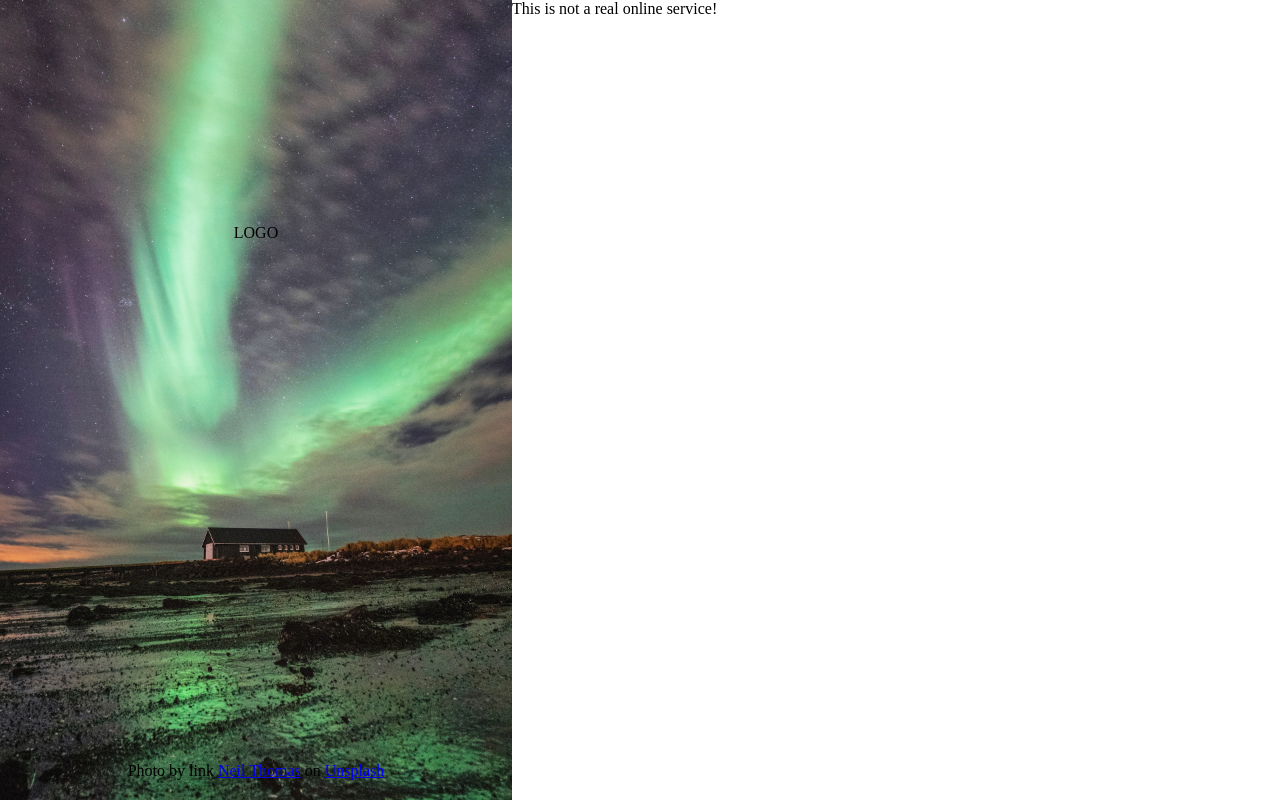
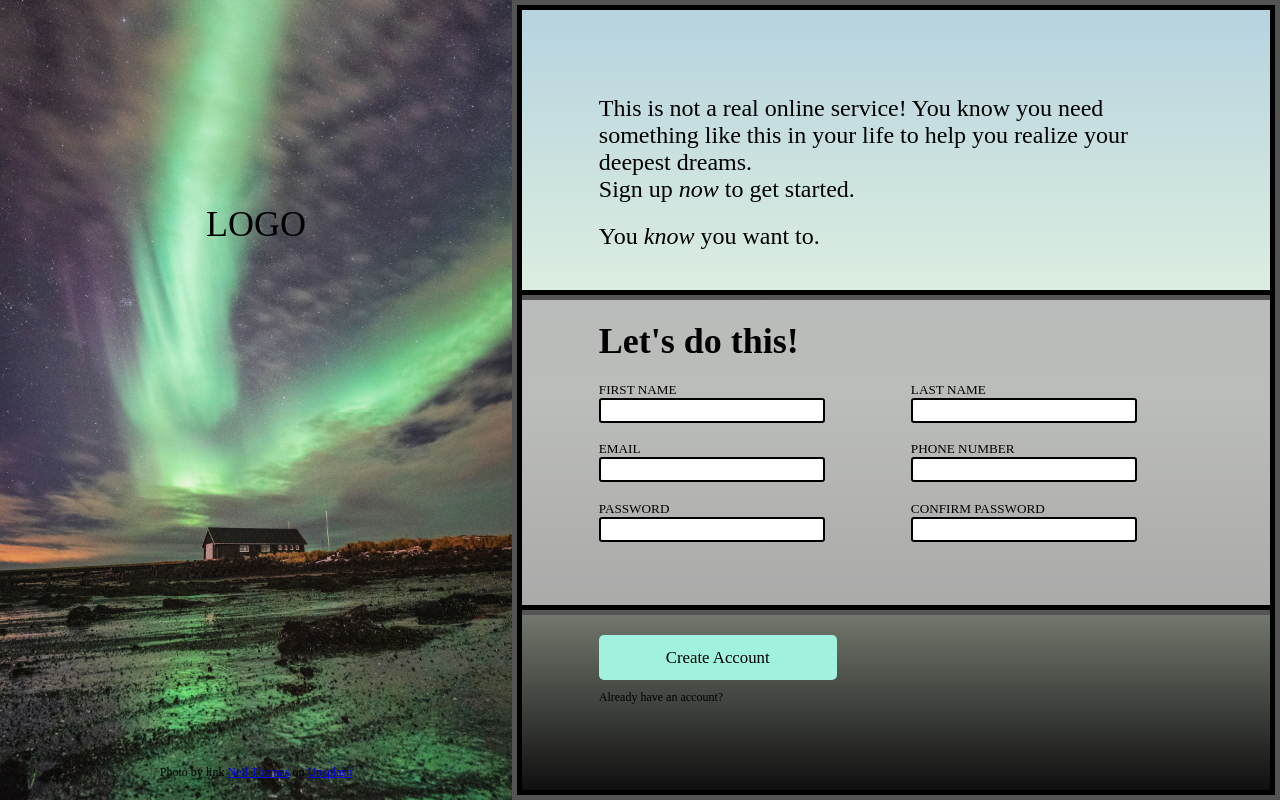
Before and after one commit to someonefumb/signup-form, a plain HTML site: page index.html in a window 1280 px wide. Drawn offline with Linux system fonts and the light colour scheme.

Commit message:
Add sign up form and content

```diff
--- a/index.html
+++ b/index.html
@@ -11,13 +11,49 @@
         <div class="logo">LOGO</div>
         <div class="picture-credit">Photo by link <a href="https://unsplash.com/@neilthomas">Neil Thomas</a> on <a href="https://unsplash.com/">Unsplash</a></div>
     </div>
+
     <div class="form">
-        <div>
-            This is not a real online service!
+        <div class="form-header">
+            <p>This is not a real online service! You know you need something like this in your life to help you realize your deepest dreams.</p>
+            <p>Sign up <em>now</em> to get started.</p>
+            <p class="filler-text">You <em>know</em> you want to.</p>
         </div>
-        <form action=""></form>
-        <div>
 
+        <div class="signUp">
+            <h1>Let's do this!</h1>
+            <form>
+                <div class="form-content">
+                    <div>
+                        <label for="user_firstName">FIRST NAME</label>
+                        <input type="text" id="user_firstName" name="firstName">
+                    </div>
+                    <div>
+                        <label for="user_lastName">LAST NAME</label>
+                        <input type="text" id="user_lastName" name="lastName">
+                    </div>
+                    <div>
+                        <label for="user_email">EMAIL</label>
+                        <input type="email" id="user_email" name="email">
+                    </div>
+                    <div>
+                        <label for="user_phone">PHONE NUMBER</label>
+                        <input type="tel" id="user_phone" name="phone">
+                    </div>
+                    <div>
+                        <label for="user_password">PASSWORD</label>
+                        <input type="password" id="user_password" name="password">
+                    </div>
+                    <div>
+                        <label for="user_password_confirm">CONFIRM PASSWORD</label>
+                        <input type="password" id="user_password_confirm" name="passwordConfirm">
+                    </div>
+                </div>
+                <button type="submit">Create Account</button>
+            </form>
+        </div>
+
+        <div class="form-footer">
+            <div>Already have an account?</div>
         </div>
     </div>
 </body>
--- a/styles.css
+++ b/styles.css
@@ -2,6 +2,8 @@
     box-sizing: border-box;
     padding: 0;
     margin: 0;
+    font-size: 12px;
+    font-family: 'Times New Roman', Times, serif;
 }
 
 body {
@@ -10,7 +12,7 @@ body {
 
 .picture {
     width: 40vw;
-    height: 100vh;
+    min-height: 100vh;
     background-image: url(./neil-mark-thomas-meScUd3NbKk-unsplash.jpg);
     background-repeat: no-repeat;
     background-position: center;
@@ -23,6 +25,11 @@ body {
 
 .logo {
     margin-bottom: calc(0.65 * 100vh);
+    font-size: 3rem;
+}
+
+.logo::before {
+
 }
 
 .picture-credit {
@@ -31,4 +38,83 @@ body {
 
 .form {
     width: 60vw;
+    display: flex;
+    flex-direction: column;
+    justify-content: center;
+    gap: 40px;
+    border: 10px black ridge;
+    border-right: 10px black groove;
+    border-bottom: 10px black groove;
+    background: linear-gradient(#b6d3df, #ebf8e1, #0f0f0f);
 }
+
+.form-header,
+.signUp,
+.form-footer {
+    padding-left: calc(0.1 * 60vw);
+    padding-right: calc(0.1 * 60vw);
+}
+
+.form-header>p,
+.form-header>p>em {
+    font-size: 2rem;
+}
+
+.filler-text {
+    padding-top: 20px;
+}
+
+.signUp {
+    background: #b3b3b3da;
+    border-top: 10px black groove;
+    border-bottom: 10px black groove;
+    padding-top: 20px;
+    height: 325px;
+}
+
+h1 {
+    font-size: 3rem;
+    padding-bottom: 20px;
+}
+
+form>.form-content {
+    display: grid;
+    grid-template-columns: 1fr 1fr;
+    row-gap: 15%;
+    column-gap: 5%;
+}
+
+form>.form-content>div {
+    display: flex;
+    flex-direction: column;
+}
+
+label {
+    font-size: 1.1rem;
+}
+
+input {
+    font-size: 1.3rem;
+    width: 80%;
+    height: 25px;
+    border-radius: 3px;
+    border: 2px black solid;
+}
+
+input:invalid {
+    border: 2px red solid;
+}
+
+.form-footer {
+    margin-top: 35px;
+}
+
+button {
+    height: 45px;
+    width: 40%;
+    border-radius: 5px;
+    border: none;
+    background-color: #a0f1dd;
+    margin-top: calc(0.4 * 325px);
+    font-size: 1.4rem;
+}
```
